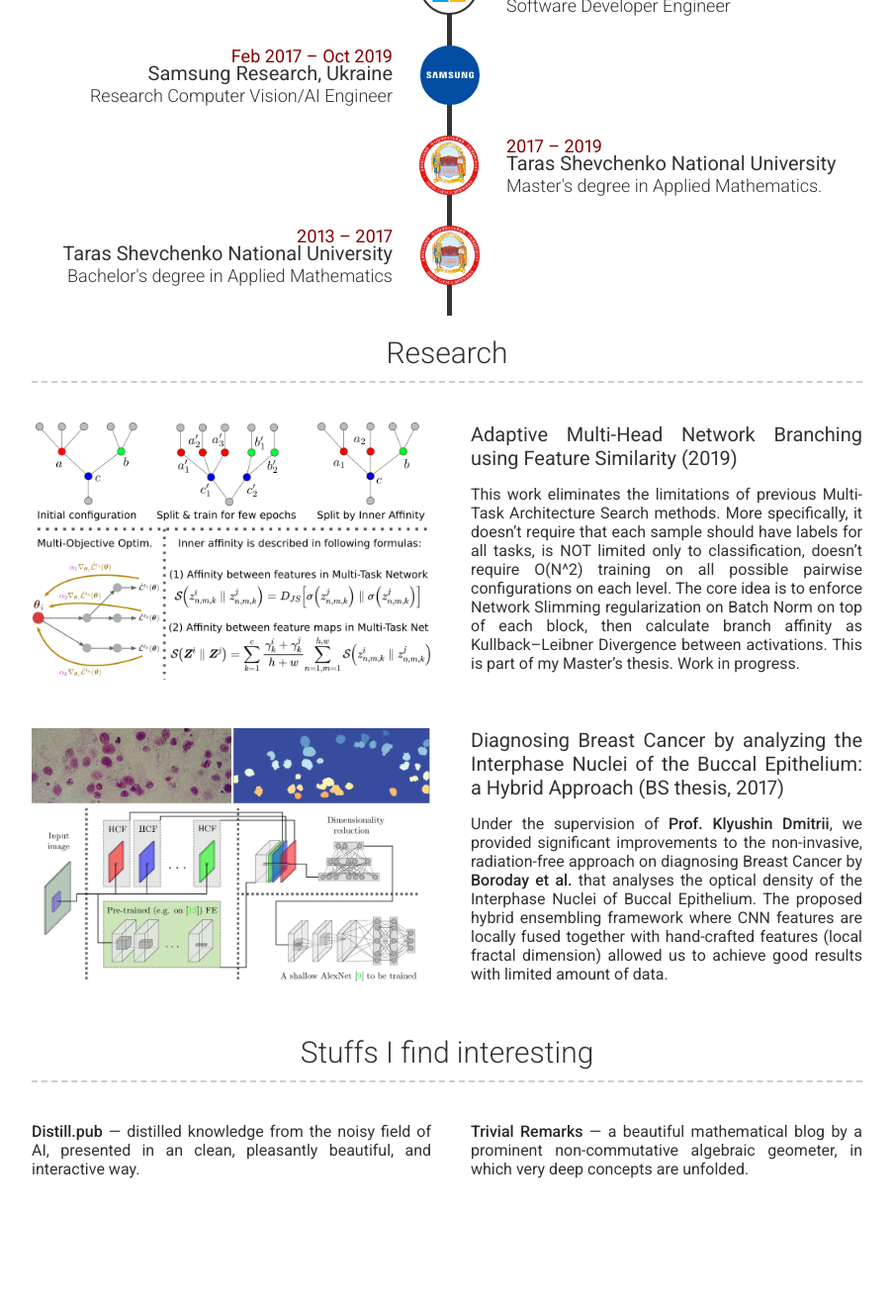
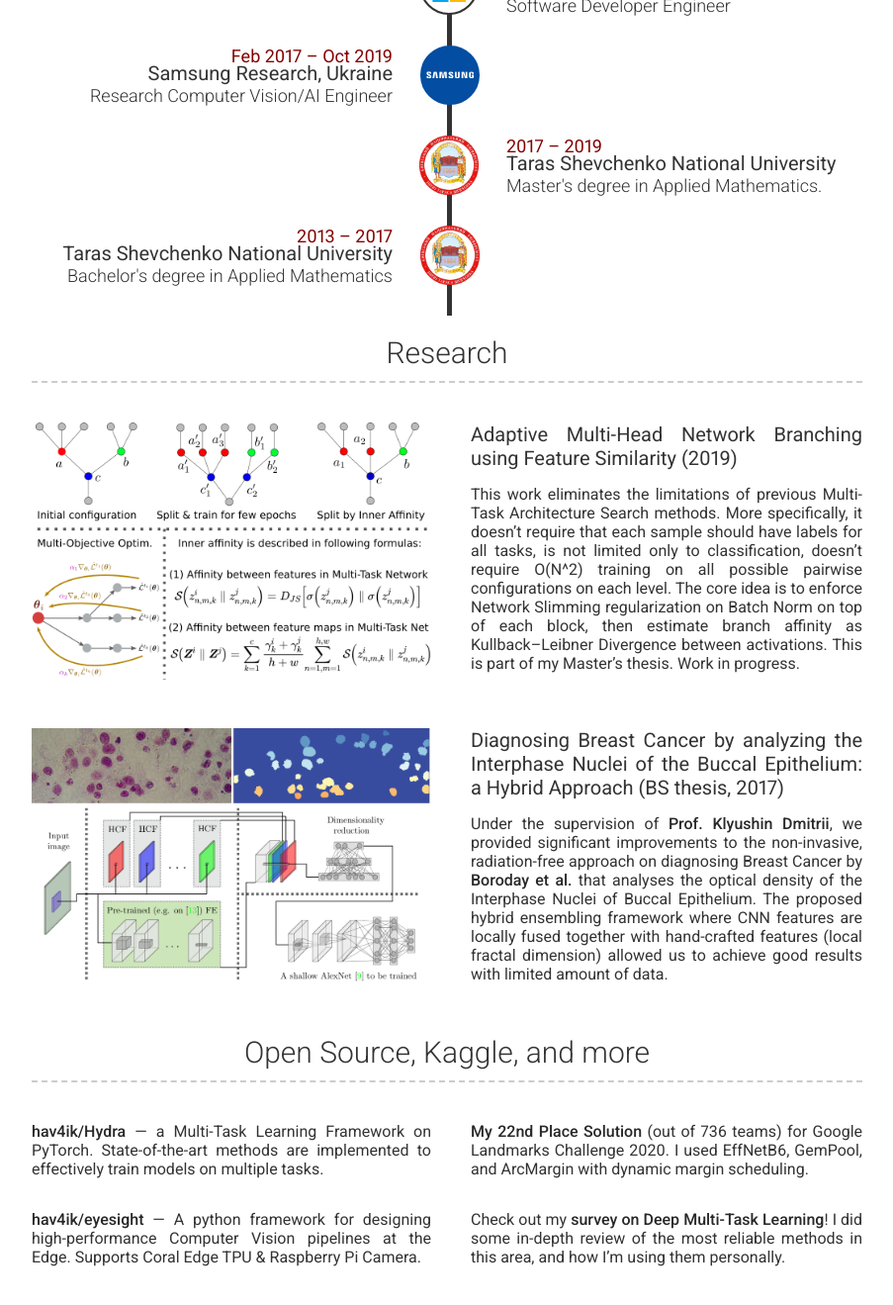
Before and after one commit to hav4ik/hav4ik.github.io, a Jekyll site: the page built from portfolio/index.html, in a window 1280 px wide and 1400 px high, scrolled down 697 px. Shown: the top 1319 px of the window at 99% size, without its empty margins (188-1091 px from the left). Built offline with Jekyll 4.4.1, drawn with Linux system fonts in a browser that asks for light colours; nearby versions of some CDN libraries; before the commit the page ends 1992 px from its top, so only the background shows below that.

Commit message:
Added Misc section in portfolio

```diff
--- /dev/null
+++ b/portfolio/sections/misc-eyesight.md
@@ -0,0 +1,2 @@
+
+[hav4ik/eyesight](https://github.com/hav4ik/eyesight) &mdash; A python framework for designing high-performance Computer Vision pipelines at the Edge. Supports Coral Edge TPU & Raspberry Pi Camera.
--- /dev/null
+++ b/portfolio/sections/misc-glc2020.md
@@ -0,0 +1,2 @@
+
+[My 22nd Place Solution](https://www.kaggle.com/c/landmark-recognition-2020/discussion/187731) (out of 736 teams) for Google Landmarks Challenge 2020. I used  EffNetB6, GemPool, and ArcMargin with dynamic margin scheduling.
--- /dev/null
+++ b/portfolio/sections/misc-hydra.md
@@ -0,0 +1,2 @@
+
+[hav4ik/Hydra](https://github.com/hav4ik/Hydra) &mdash; a Multi-Task Learning Framework on PyTorch. State-of-the-art methods are implemented to effectively train models on multiple tasks.
--- /dev/null
+++ b/portfolio/sections/misc-mtl-survey.md
@@ -0,0 +1,2 @@
+
+Check out my [survey on Deep Multi-Task Learning](/articles/mtl-a-practical-survey)! I did some in-depth review of the most reliable methods in this area, and how I'm using them personally.
--- a/portfolio/sections/research-2.md
+++ b/portfolio/sections/research-2.md
@@ -1,4 +1,4 @@
 
 ## Adaptive Multi-Head Network Branching using Feature Similarity (2019)
 
-This work eliminates the limitations of previous Multi-Task Architecture Search methods. More specifically, it doesn't require that each sample should have labels for all tasks, is NOT limited only to classification, doesn't require O(N^2) training on all possible pairwise configurations on each level. The core idea is to enforce Network Slimming regularization on Batch Norm on top of each block, then calculate branch affinity as Kullback&ndash;Leibner Divergence between activations. This is part of my Master's thesis. Work in progress.
+This work eliminates the limitations of previous Multi-Task Architecture Search methods. More specifically, it doesn't require that each sample should have labels for all tasks, is not limited only to classification, doesn't require O(N^2) training on all possible pairwise configurations on each level. The core idea is to enforce Network Slimming regularization on Batch Norm on top of each block, then estimate branch affinity as Kullback&ndash;Leibner Divergence between activations. This is part of my Master's thesis. Work in progress.
--- a/portfolio/templates/misc.html
+++ b/portfolio/templates/misc.html
@@ -1,13 +1,33 @@
 <div class="portfolio-section">
-  <h3>Stuffs I find interesting</h3>
+  <h3>Open Source, Kaggle, and more</h3>
+
+  <div class="research" style="padding-bottom:1em;">
+    <div class="research-illu">
+      {% capture my_include %}
+        {% include_relative sections/misc-hydra.md %}
+      {% endcapture %}
+      {{ my_include | markdownify }}
+    </div>
+    <div class="research-desc">
+      {% capture my_include %}
+        {% include_relative sections/misc-glc2020.md %}
+      {% endcapture %}
+      {{ my_include | markdownify }}
+    </div>
+  </div>
 
   <div class="research">
     <div class="research-illu">
-    <a href="https://distill.pub/">Distill.pub</a> &mdash; distilled knowledge from the noisy field of AI, presented in an clean, pleasantly beautiful, and interactive way.
+      {% capture my_include %}
+        {% include_relative sections/misc-eyesight.md %}
+      {% endcapture %}
+      {{ my_include | markdownify }}
     </div>
     <div class="research-desc">
-      <a href="https://trivialremarks.wordpress.com/">Trivial Remarks</a> &mdash; a beautiful mathematical blog by a prominent non-commutative algebraic geometer, in which very deep concepts are unfolded.
+      {% capture my_include %}
+        {% include_relative sections/misc-mtl-survey.md %}
+      {% endcapture %}
+      {{ my_include | markdownify }}
     </div>
   </div>
-
 </div>
```
